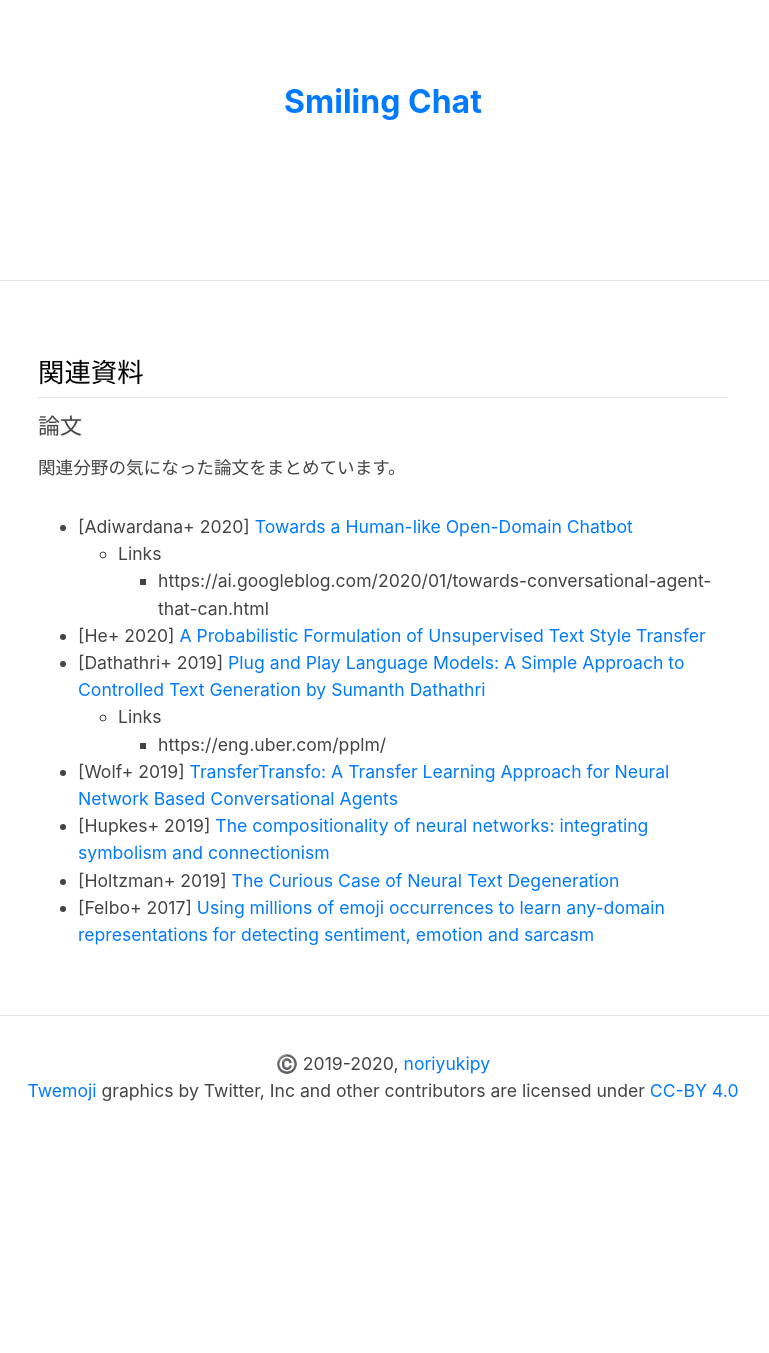
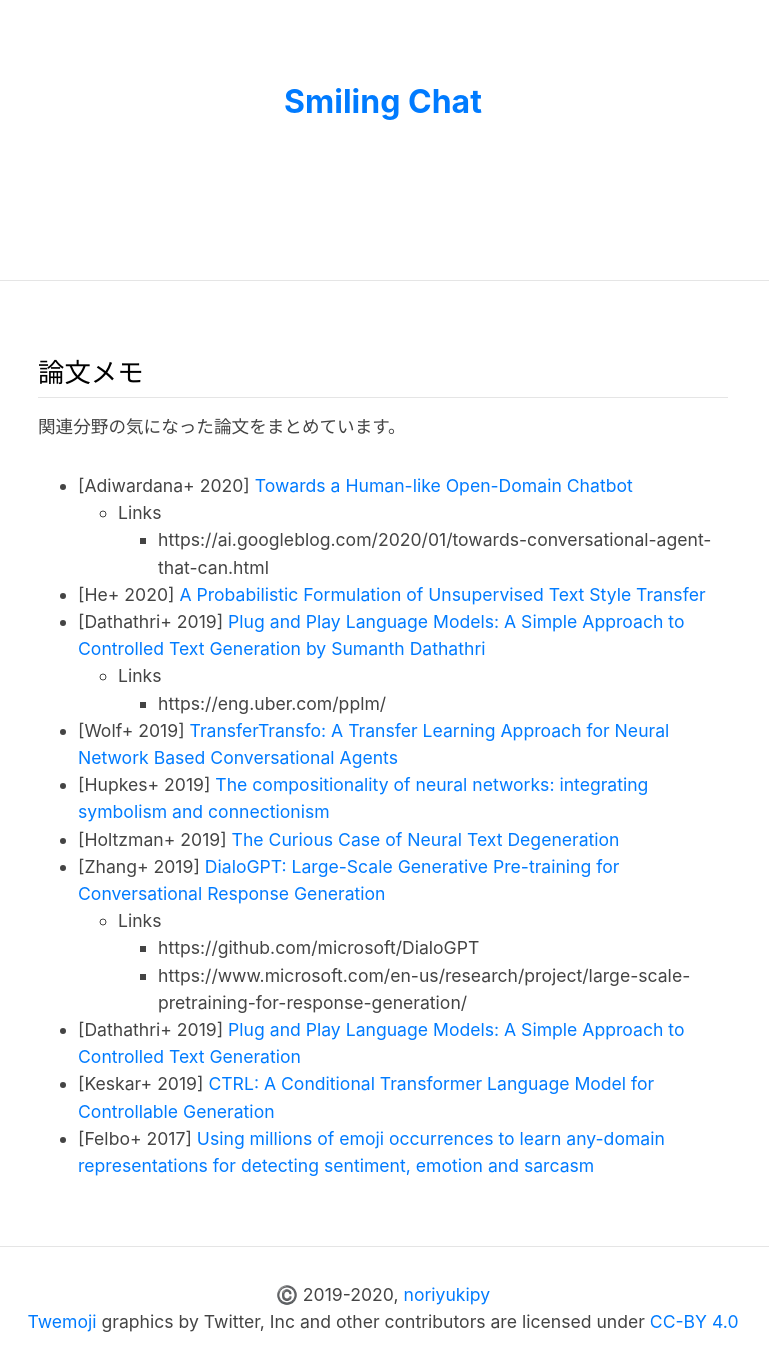
Before and after one commit to noriyukipy/blog, a Jekyll site: the page built from article/papers.md, in a window 1280 px wide. Shown: the whole page, without its empty margins (257-1026 px from the left). Built offline with Jekyll 4.4.1, drawn with Linux system fonts in a browser that asks for light colours; our own code applies the rules of GitHub Pages for plain Markdown files; before the commit the page ends 1122 px from its top, so only the background shows below that.

Commit message:
Add papers

```diff
--- a/article/papers.md
+++ b/article/papers.md
@@ -1,6 +1,4 @@
-## 関連資料
-
-### 論文
+## 論文メモ
 
 関連分野の気になった論文をまとめています。
 
@@ -14,4 +12,10 @@
 - [Wolf+ 2019] [TransferTransfo: A Transfer Learning Approach for Neural Network Based Conversational Agents](https://arxiv.org/abs/1901.08149)
 - [Hupkes+ 2019] [The compositionality of neural networks: integrating symbolism and connectionism](https://arxiv.org/abs/1908.08351)
 - [Holtzman+ 2019] [The Curious Case of Neural Text Degeneration](https://arxiv.org/abs/1904.09751)
+- [Zhang+ 2019] [DialoGPT: Large-Scale Generative Pre-training for Conversational Response Generation](https://arxiv.org/abs/1911.00536)
+  - Links
+    - https://github.com/microsoft/DialoGPT
+    - https://www.microsoft.com/en-us/research/project/large-scale-pretraining-for-response-generation/
+- [Dathathri+ 2019] [Plug and Play Language Models: A Simple Approach to Controlled Text Generation](https://arxiv.org/abs/1912.02164)
+- [Keskar+ 2019] [CTRL: A Conditional Transformer Language Model for Controllable Generation](https://arxiv.org/abs/1909.05858)
 - [Felbo+ 2017] [Using millions of emoji occurrences to learn any-domain representations for detecting sentiment, emotion and sarcasm](https://arxiv.org/abs/1708.00524)
```
